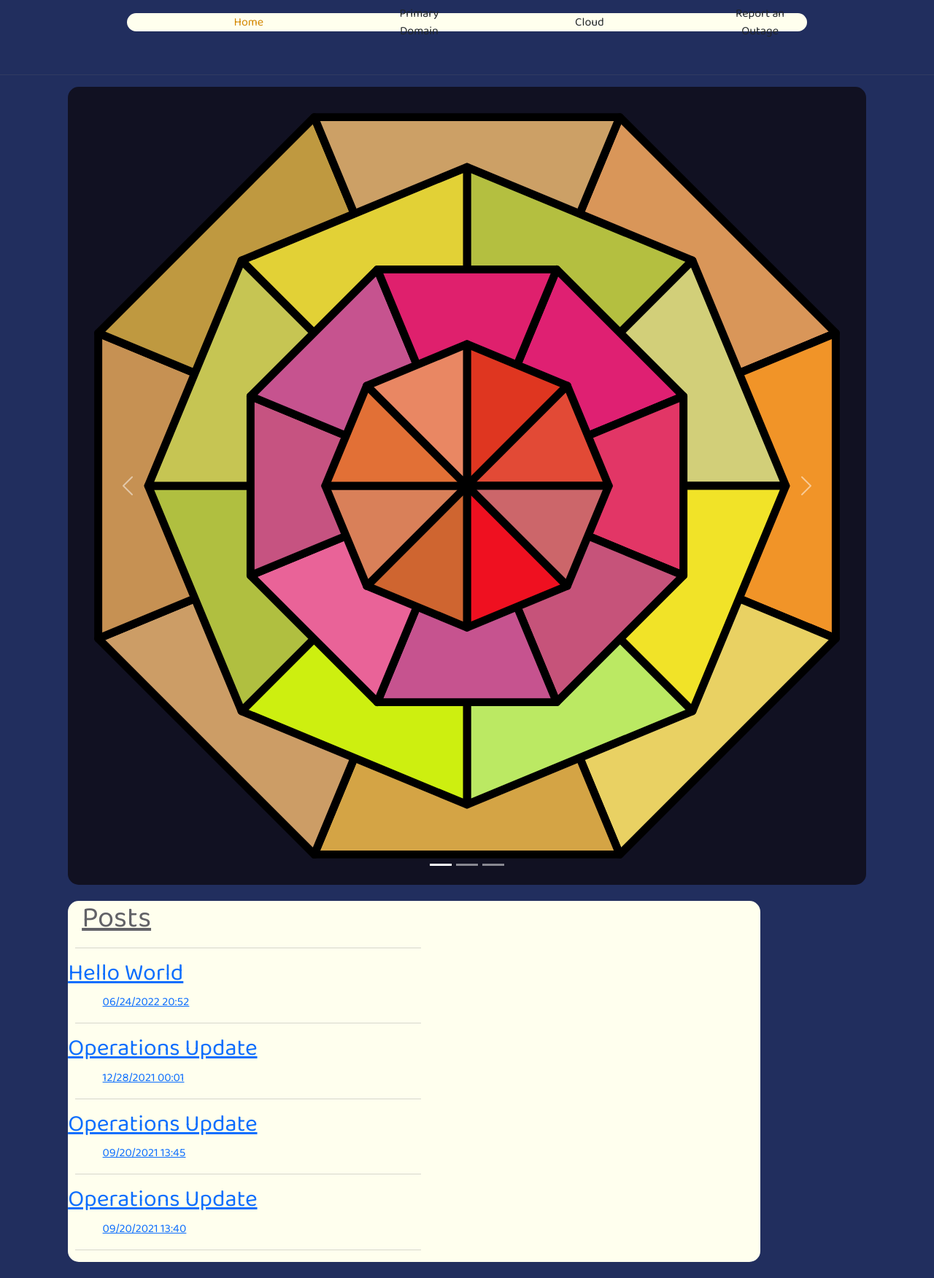
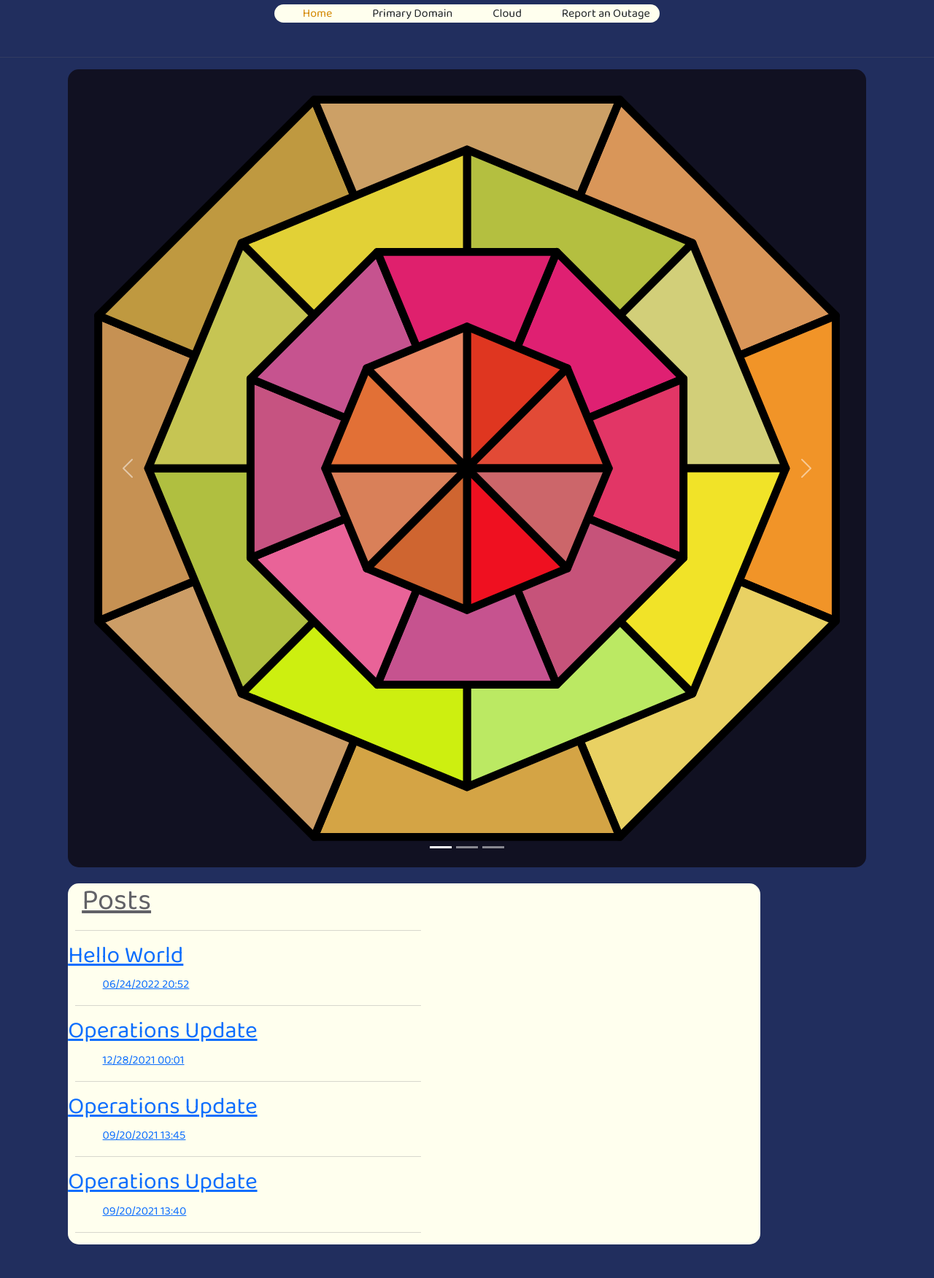
Before and after one commit to Keegan-Charles-Foundation/keegan-charles-foundation.github.io, a Jekyll site: the page built from index.html, in a window 1280 px wide. Shown: the whole page at 73% size. Built offline with Jekyll 4.4.1, drawn with Linux system fonts in a browser that asks for light colours; the list of posts is cut into pages by our own code; after the commit the page ends 1728 px from its top, so only the background shows below that.

Commit message:
06-24-22_22:10:56

```diff
--- a/css/styles.css
+++ b/css/styles.css
@@ -52,7 +52,7 @@ body  {
 }
 .mainContent  p {
   margin-left: 5%;
-  width: 80%;
+  width: 90%;
 }
 
 .navSection  {
@@ -64,10 +64,8 @@ body  {
   display: inline;
 }
 .navSection h1  {
-  margin-left: 2%;
   text-decoration: underline;
 }
 .navSection a {
-  margin-left: 8%;
-  width: 10%;
+  margin-left: 2%;
 }
```
